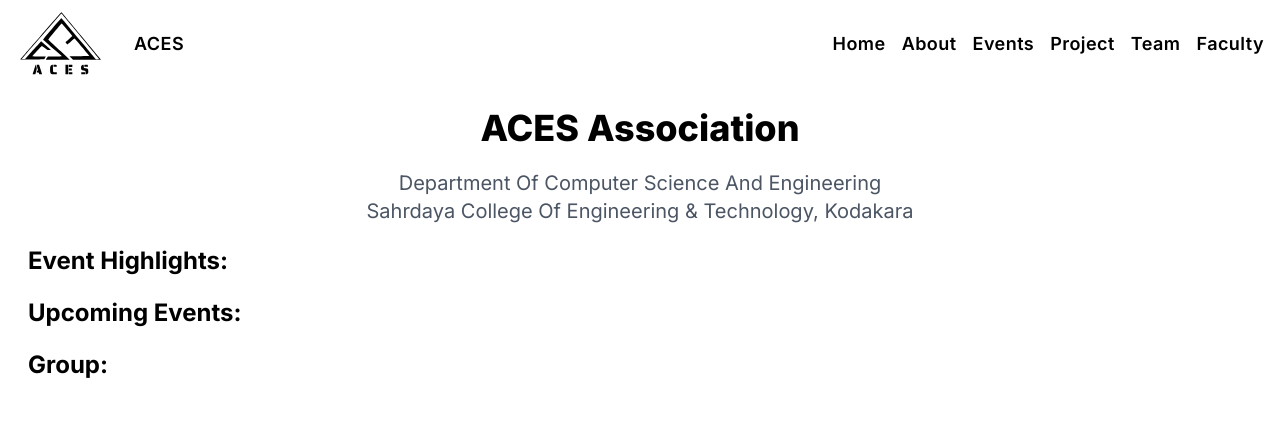
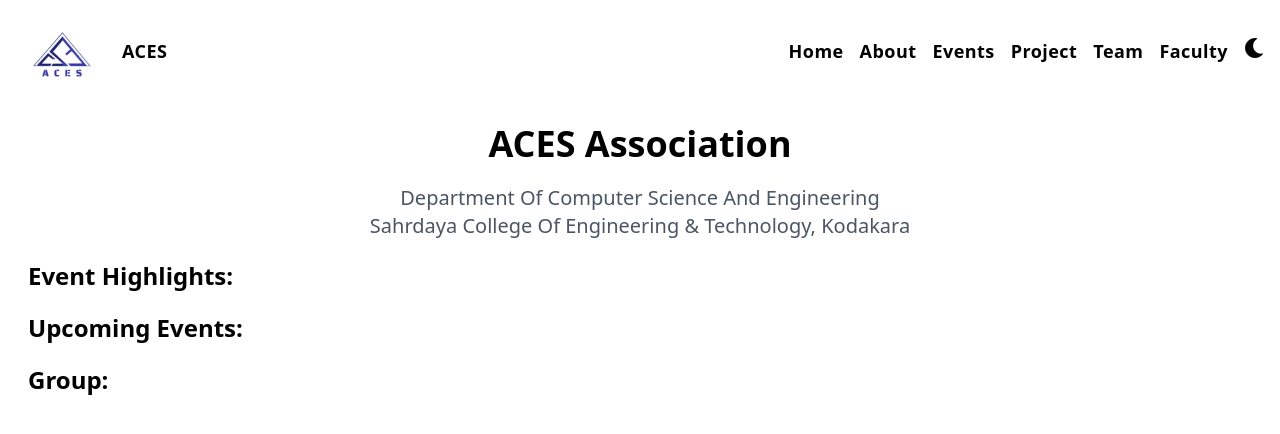
Before and after one commit to klrab3490/aces-website, a Next.js app: page / in a window 1280 px wide. Shown: the top 434 px of the page. Built offline with nearby package versions, Linux system fonts and the light colour scheme.

Commit message:
Update on Navbar,DarkMode,Events

```diff
--- a/app/event/page.js
+++ b/app/event/page.js
@@ -1,9 +1,15 @@
-import React from 'react'
+import EventCard from '@components/EventCard';
+import Image from 'next/image';
+import React from 'react';
 
 const page = () => {
-  return (
-    <div>page</div>
-  )
+    return (
+        <section className='w-full flex-col'>
+            <h2 className='mt-5 head_text font-bold text-black text-2xl'> Event : </h2>
+            <div className="">
+            </div>
+        </section>
+    )
 }
 
 export default page
--- a/app/layout.js
+++ b/app/layout.js
@@ -1,20 +1,29 @@
+"use client";
+
 import Navbar from '@components/navbar'
 import '@styles/globals.css'
 import { Inter } from 'next/font/google'
+import { useState } from 'react'
 
 const inter = Inter({ subsets: ['latin'] })
 
-export const metadata = {
+const metadata = {
     title: 'ACES',
     description: 'Generated by Rahul A B',
 }
 
 export default function RootLayout({ children }) {
+    const [darkMode, setDarkMode] = useState(false);
+
+    const toggleDarkMode = () => {
+        setDarkMode(!darkMode)
+    };
+
     return (
         <html lang="en">
-            <body className={inter.className}>
+            <body className={`main-layout ${darkMode ? 'dark-mode' : ''}`}>
                 <section className="min-h-screen">
-                    <Navbar />
+                    <Navbar toggleDarkMode={toggleDarkMode} darkMode={darkMode} />
                     <div className='px-7'>{children}</div>
                 </section>
             </body>
--- /dev/null
+++ b/components/EventCard.jsx
@@ -0,0 +1,21 @@
+import Image from "next/image";
+import Link from "next/link";
+import React from "react";
+
+const EventCard = ({ name, image, link }) => {
+    return (
+        <Link href={link ? link : ""}>
+            <div className="event rounded-lg my-5 lg:mx-20 border-2 pt-2 flex flex-col justify-between w-40 lg:w-52 h-80  border-gray-400">
+                <Image alt={name} className="w-auto h-52 " src={image} width={52} height={80} />
+                <h2 className="text-2xl break-words mx-4">{name}</h2>
+                <div className="bg-white rounded-b-lg px-4 py-2 mt-3 text-black">
+                    <Link href={link ? link : ""}>
+                        <h4 className="text-sm">Learn More...</h4>
+                    </Link>
+                </div>
+            </div>
+        </Link>
+    );
+};
+
+export default EventCard;
--- a/components/navbar.jsx
+++ b/components/navbar.jsx
@@ -3,59 +3,95 @@
 import Image from "next/image";
 import Link from "next/link";
 import { useState } from "react";
+import { FaSun, FaMoon } from 'react-icons/fa';
 import { AiOutlineMenu, AiOutlineClose } from 'react-icons/ai'
 
-const Navbar = () => {
-    const [darkMode, setDarkMode] = useState(false);
+const Navbar = ({ toggleDarkMode, darkMode }) => {
     const [nav,setNav] = useState(false);
     const handleNav = () => {
         setNav(!nav);
-    };
-    const toggleDarkMode = () => {
-        setDarkMode(!darkMode);
     };
 
     return (
         <nav className={`flex-between w-full mb-3 px-4 py-2 ${darkMode ? "dark-mode" : ""}`} style={{ zIndex: "12 !important" }} >
             <Link href='/' className="flex gap-4 flex-center">
-                <Image src="/aces.svg" width={90} height={70} alt="logo" className="mr-3" />
+                {darkMode
+                    ? <Image src="/aces-white.png" alt="ACES Logo" width={90} height={70} />
+                    : <Image src="/aces.png" alt="ACES Logo" width={90} height={70} />
+                }
                 <p className="logo_text">ACES</p>
             </Link>
             <div className="justify-left">
                 <ul className="hidden sm:flex gap-4">
-                    <li>  </li>
                     <li className="logo_text hover:text-gray-600"> <Link href={"/"}> Home </Link> </li>
                     <li className="logo_text hover:text-gray-600"> <Link href={"/about"}> About </Link> </li>
                     <li className="logo_text hover:text-gray-600"> <Link href={"/event"}> Events </Link> </li>
                     <li className="logo_text hover:text-gray-600"> <Link href={"/project"}> Project </Link> </li>
                     <li className="logo_text hover:text-gray-600"> <Link href={"/team"}> Team </Link> </li>
                     <li className="logo_text hover:text-gray-600"> <Link href={"/faculty"}> Faculty </Link> </li>
+                    <li className="logo_text hover:text-gray-600">
+                        <button onClick={toggleDarkMode} >
+                            {darkMode
+                                ? <FaSun size={20} />
+                                : <FaMoon size={20} />
+                            }
+                        </button>
+                    </li>
                 </ul>
+
             </div>
 
             {/* Mobile View */}
-            <div onClick={handleNav} className="px-4 z-10 block sm:hidden hover:text-gray-600">
+            <div className="flex flex-center sm:hidden">
+                <button onClick={toggleDarkMode}>
+                    {darkMode
+                        ? <FaSun size={20} />
+                        : <FaMoon size={20} />
+                    }
+                </button>
+                <div onClick={handleNav} className="px-4 z-10 block  hover:text-gray-600">
                     {nav
                         ? <AiOutlineClose size={20} />
                         : <AiOutlineMenu size={20} />
                     }
                 </div>
+            </div>
+            {darkMode
+                ? <>
+                    <div className={
+                        nav
+                        ? 'sm:hidden absolute top-0 left-0 right-0 bottom-0 flex justify-center items-center w-full h-screen bg-black text-center ease-in duration-300'
+                        : 'sm:hidden absolute top-0 left-[-100%] right-0 bottom-0 flex justify-center items-center w-full h-screen bg-black text-center ease-in duration-300'}>
+                        <div>
+                            <ul className="sm:flex font-satoshi font-semibold">
+                                <li className="p-4 text-4xl hover:text-gray-600" onClick={handleNav}> <Link href={"/"}> Home </Link> </li>
+                                <li className="p-4 text-4xl hover:text-gray-600" onClick={handleNav}> <Link href={"/event"}> Events </Link> </li>
+                                <li className="p-4 text-4xl hover:text-gray-600" onClick={handleNav}> <Link href={"/about"}> About </Link> </li>
+                                <li className="p-4 text-4xl hover:text-gray-600" onClick={handleNav}> <Link href={"/project"}> Project </Link> </li>
+                                <li className="p-4 text-4xl hover:text-gray-600" onClick={handleNav}> <Link href={"/team"}> Team </Link> </li>
+                                <li className="p-4 text-4xl hover:text-gray-600" onClick={handleNav}> <Link href={"/faculty"}> Faculty </Link> </li>
+                            </ul>
+                        </div>
+                    </div>
+                </>
+                : <>
                 <div className={
                     nav
                     ? 'sm:hidden absolute top-0 left-0 right-0 bottom-0 flex justify-center items-center w-full h-screen bg-white text-center ease-in duration-300'
                     : 'sm:hidden absolute top-0 left-[-100%] right-0 bottom-0 flex justify-center items-center w-full h-screen bg-white text-center ease-in duration-300'}>
                     <div>
                         <ul className="sm:flex font-satoshi font-semibold">
-                        <li>  </li>
                             <li className="p-4 text-4xl hover:text-gray-600" onClick={handleNav}> <Link href={"/"}> Home </Link> </li>
+                            <li className="p-4 text-4xl hover:text-gray-600" onClick={handleNav}> <Link href={"/event"}> Events </Link> </li>
                             <li className="p-4 text-4xl hover:text-gray-600" onClick={handleNav}> <Link href={"/about"}> About </Link> </li>
-                        <li className="p-4 text-4xl hover:text-gray-600" onClick={handleNav}> <Link href={"/event"}> Events </Link> </li>
                             <li className="p-4 text-4xl hover:text-gray-600" onClick={handleNav}> <Link href={"/project"}> Project </Link> </li>
                             <li className="p-4 text-4xl hover:text-gray-600" onClick={handleNav}> <Link href={"/team"}> Team </Link> </li>
                             <li className="p-4 text-4xl hover:text-gray-600" onClick={handleNav}> <Link href={"/faculty"}> Faculty </Link> </li>
                         </ul>
                     </div>
                 </div>
+            </>
+            }
         </nav>
     )
 }
--- a/package.json
+++ b/package.json
@@ -9,6 +9,7 @@
     "lint": "next lint"
   },
   "dependencies": {
+    "@material-tailwind/react": "^2.1.4",
     "cross-env": "^7.0.3",
     "next": "13.5.4",
     "react": "^18",
--- a/styles/globals.css
+++ b/styles/globals.css
@@ -169,7 +169,7 @@
 
 /* Dark Mode Styles */
 .dark-mode {
-  background-color: #333; /* Dark background color */
+  background-color: black; /* Dark background color */
   color: #fff; /* Light text color */
 }
 
@@ -187,3 +187,16 @@
   color: #fff; /* Change button text color to white */
   background-color: transparent; /* Make button background transparent */
 }
+
+.dark-mode h1,
+.dark-mode h2,
+.dark-mode h3,
+.dark-mode h4,
+.dark-mode h5,
+.dark-mode h6 {
+  color: #fff; /* Change text color to white */
+}
+
+.dark-mode .desc{
+  color: #cbc0c0;
+}
```
Also changed, not shown: 1 other file (tests, documents, lock files or other folders). Lines whose indentation alone changed are shown as unchanged.
